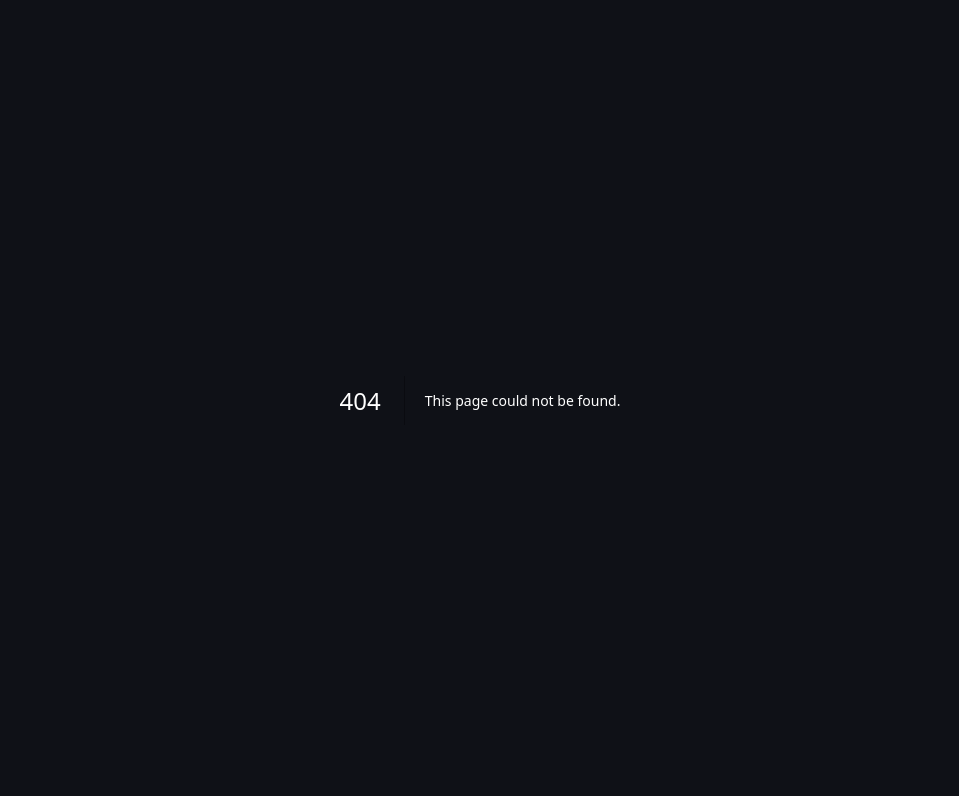
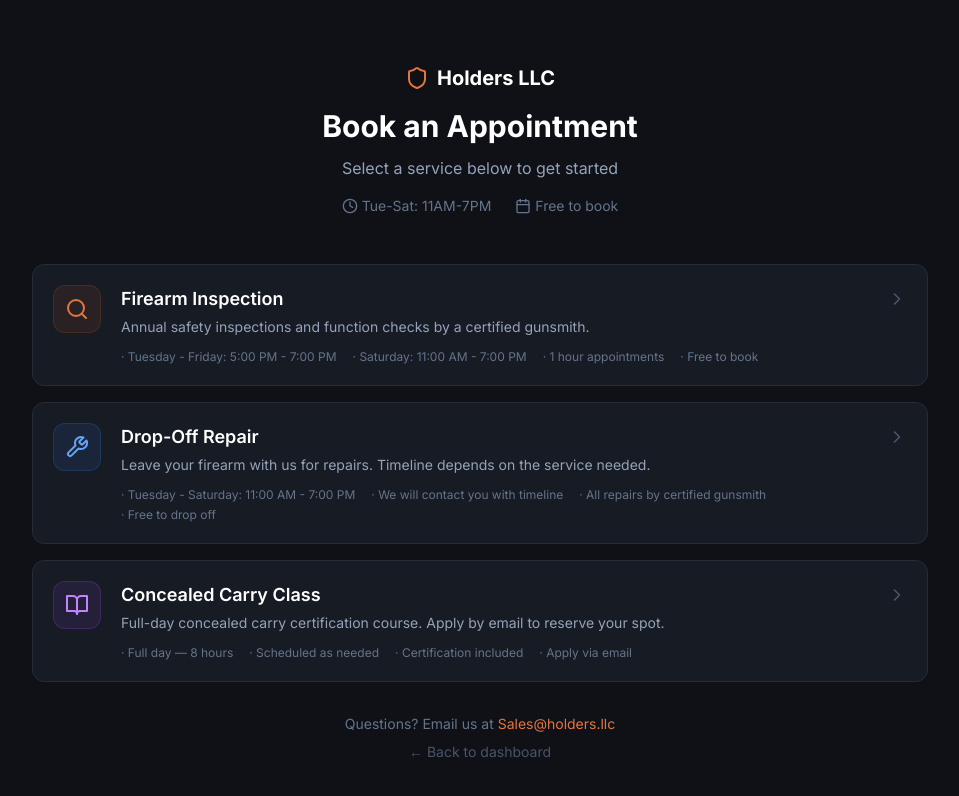
Before and after one commit to HoldersLLC/Holders-app, a Next.js app in the folder holders-app/: page /booking in a window 1280 px wide. Before the commit this address had no page. Shown: the top 796 px of the page, without its empty margins (160-1119 px from the left). Built offline with nearby package versions, Linux system fonts and the light colour scheme.

Commit message:
Add BookingPage component for appointment services
This file implements the BookingPage component, which displays various services available for booking appointments. Each service includes an icon, title, description, and details.

```diff
--- /dev/null
+++ b/holders-app/src/app/booking/page.tsx
@@ -0,0 +1,98 @@
+'use client'
+import Link from 'next/link'
+import { Shield, Search, Wrench, BookOpen, ChevronRight, Clock, Calendar } from 'lucide-react'
+
+const SERVICES = [
+  {
+    href: '/booking/inspection',
+    icon: Search,
+    color: 'text-brand-400',
+    bg: 'bg-brand-500/10 border-brand-500/20',
+    title: 'Firearm Inspection',
+    description: 'Annual safety inspections and function checks by a certified gunsmith.',
+    details: ['Tuesday - Friday: 5:00 PM - 7:00 PM', 'Saturday: 11:00 AM - 7:00 PM', '1 hour appointments', 'Free to book'],
+  },
+  {
+    href: '/booking/dropoff',
+    icon: Wrench,
+    color: 'text-blue-400',
+    bg: 'bg-blue-500/10 border-blue-500/20',
+    title: 'Drop-Off Repair',
+    description: 'Leave your firearm with us for repairs. Timeline depends on the service needed.',
+    details: ['Tuesday - Saturday: 11:00 AM - 7:00 PM', 'We will contact you with timeline', 'All repairs by certified gunsmith', 'Free to drop off'],
+  },
+  {
+    href: '/booking/concealed-carry',
+    icon: BookOpen,
+    color: 'text-purple-400',
+    bg: 'bg-purple-500/10 border-purple-500/20',
+    title: 'Concealed Carry Class',
+    description: 'Full-day concealed carry certification course. Apply by email to reserve your spot.',
+    details: ['Full day — 8 hours', 'Scheduled as needed', 'Certification included', 'Apply via email'],
+  },
+]
+
+export default function BookingPage() {
+  return (
+    <div className="min-h-screen bg-surface px-4 py-16">
+      <div className="max-w-4xl mx-auto">
+        {/* Header */}
+        <div className="text-center mb-12">
+          <div className="flex items-center justify-center gap-2 mb-4">
+            <Shield className="w-6 h-6 text-brand-400" />
+            <span className="font-bold text-white text-xl">Holders LLC</span>
+          </div>
+          <h1 className="text-3xl font-bold text-white mb-3">Book an Appointment</h1>
+          <p className="text-slate-400">Select a service below to get started</p>
+          <div className="flex items-center justify-center gap-6 mt-4 text-sm text-slate-500">
+            <div className="flex items-center gap-1">
+              <Clock className="w-4 h-4" />
+              <span>Tue-Sat: 11AM-7PM</span>
+            </div>
+            <div className="flex items-center gap-1">
+              <Calendar className="w-4 h-4" />
+              <span>Free to book</span>
+            </div>
+          </div>
+        </div>
+
+        {/* Service Cards */}
+        <div className="space-y-4">
+          {SERVICES.map(service => (
+            <Link
+              key={service.href}
+              href={service.href}
+              className="card hover:border-brand-500/30 transition-all group flex items-start gap-5"
+            >
+              <div className={`w-12 h-12 rounded-xl flex items-center justify-center border flex-shrink-0 ${service.bg}`}>
+                <service.icon className={`w-6 h-6 ${service.color}`} />
+              </div>
+              <div className="flex-1">
+                <h2 className="font-semibold text-white text-lg mb-1 group-hover:text-brand-400 transition-colors">
+                  {service.title}
+                </h2>
+                <p className="text-slate-400 text-sm mb-3">{service.description}</p>
+                <div className="flex flex-wrap gap-x-4 gap-y-1">
+                  {service.details.map(detail => (
+                    <span key={detail} className="text-xs text-slate-500">· {detail}</span>
+                  ))}
+                </div>
+              </div>
+              <ChevronRight className="w-5 h-5 text-slate-600 group-hover:text-brand-400 transition-colors flex-shrink-0 mt-1" />
+            </Link>
+          ))}
+        </div>
+
+        <div className="text-center mt-8">
+          <p className="text-slate-500 text-sm">
+            Questions? Email us at{' '}
+            <a href="mailto:Sales@holders.llc" className="text-brand-400 hover:underline">Sales@holders.llc</a>
+          </p>
+          <Link href="/dashboard" className="text-slate-600 text-sm hover:text-slate-400 mt-2 inline-block">
+            ← Back to dashboard
+          </Link>
+        </div>
+      </div>
+    </div>
+  )
+}
```
